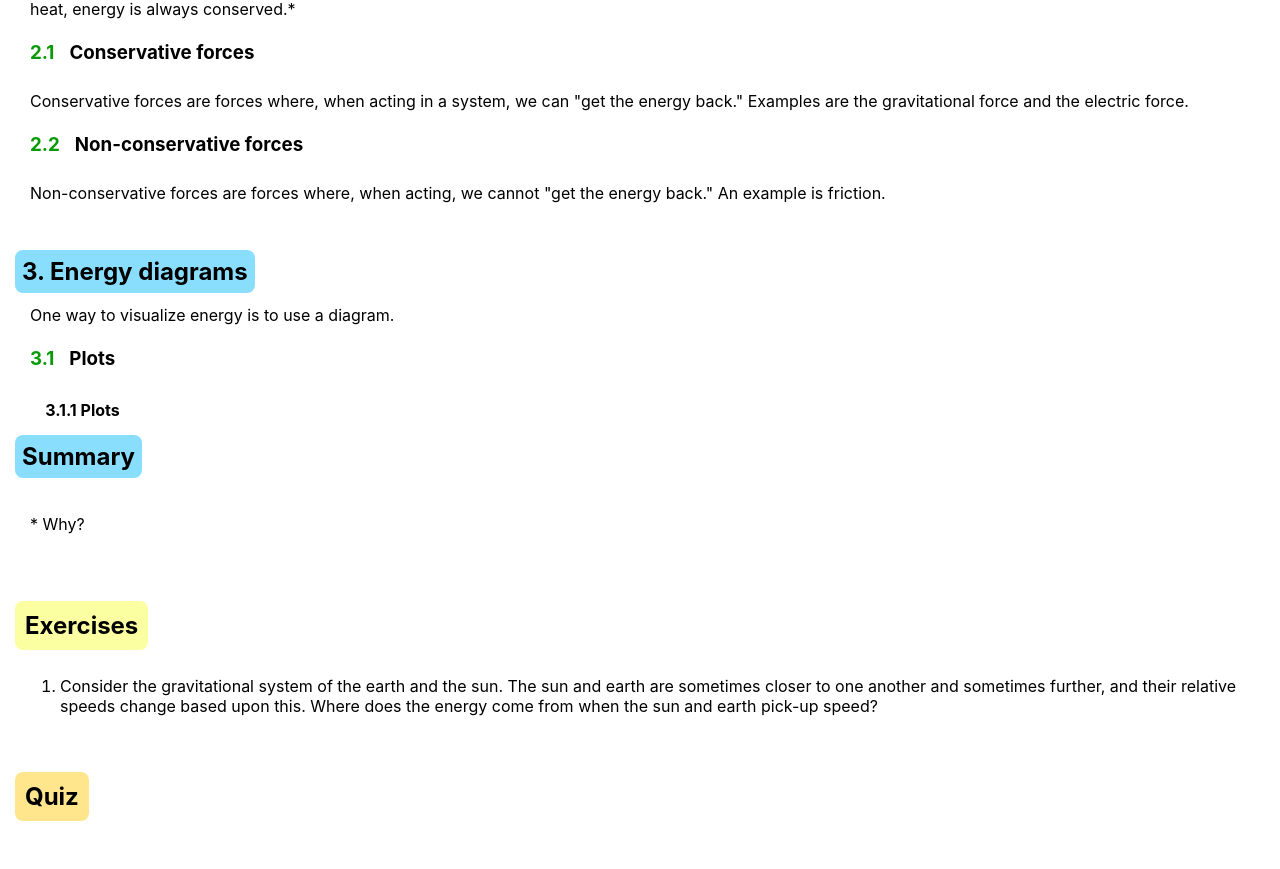
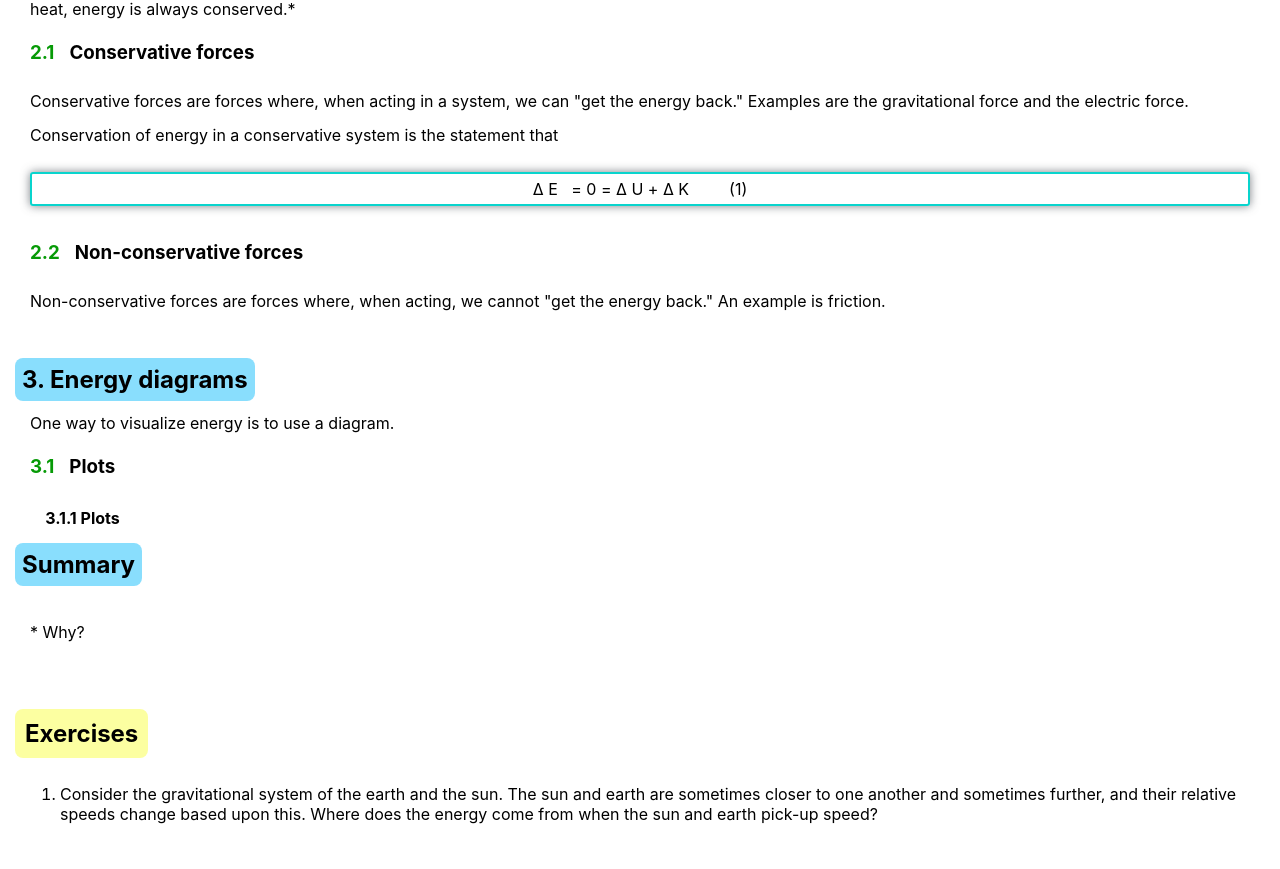
Before and after one commit to JRFink/jrfphyspagesnew, a Next.js app: page /education/gp1/pu in a window 1280 px wide. Shown: the part 2337-3206 px from the top of the page. Built offline with nearby package versions, Linux system fonts and the light colour scheme.

Commit message:
Update index.tsx

```diff
--- a/pages/education/gp1/pu/index.tsx
+++ b/pages/education/gp1/pu/index.tsx
@@ -103,6 +103,15 @@ Introduction
                     Conservative forces are forces where, when acting in a system, we can &#34;get the energy back.&#34;
                     Examples are the gravitational force and the electric force.
                 </p>
+                <p>
+                     Conservation of energy in a conservative system is the statement that
+                 </p>
+                 <br />
+                 <div className={style.equationBox}>
+                     <div className={style.equation}>&#916; E &nbsp; = 0 = &#916; U + &#916; K</div>
+                     <div className={style.equationNumber}>&#40;1&#41;</div>
+                 </div>
+                 <br />
                 <h3 className={style.h3num}>
                     2.2
                 </h3>
```
